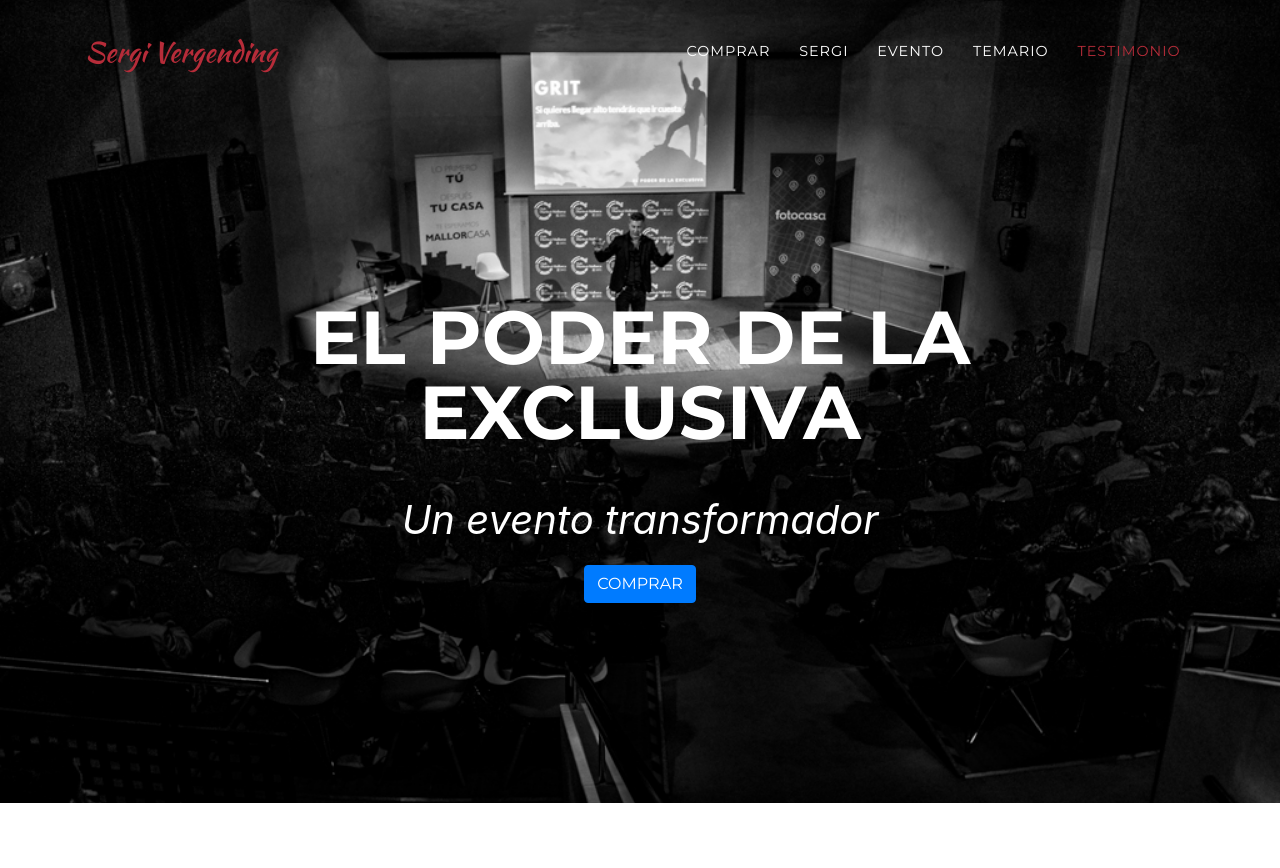
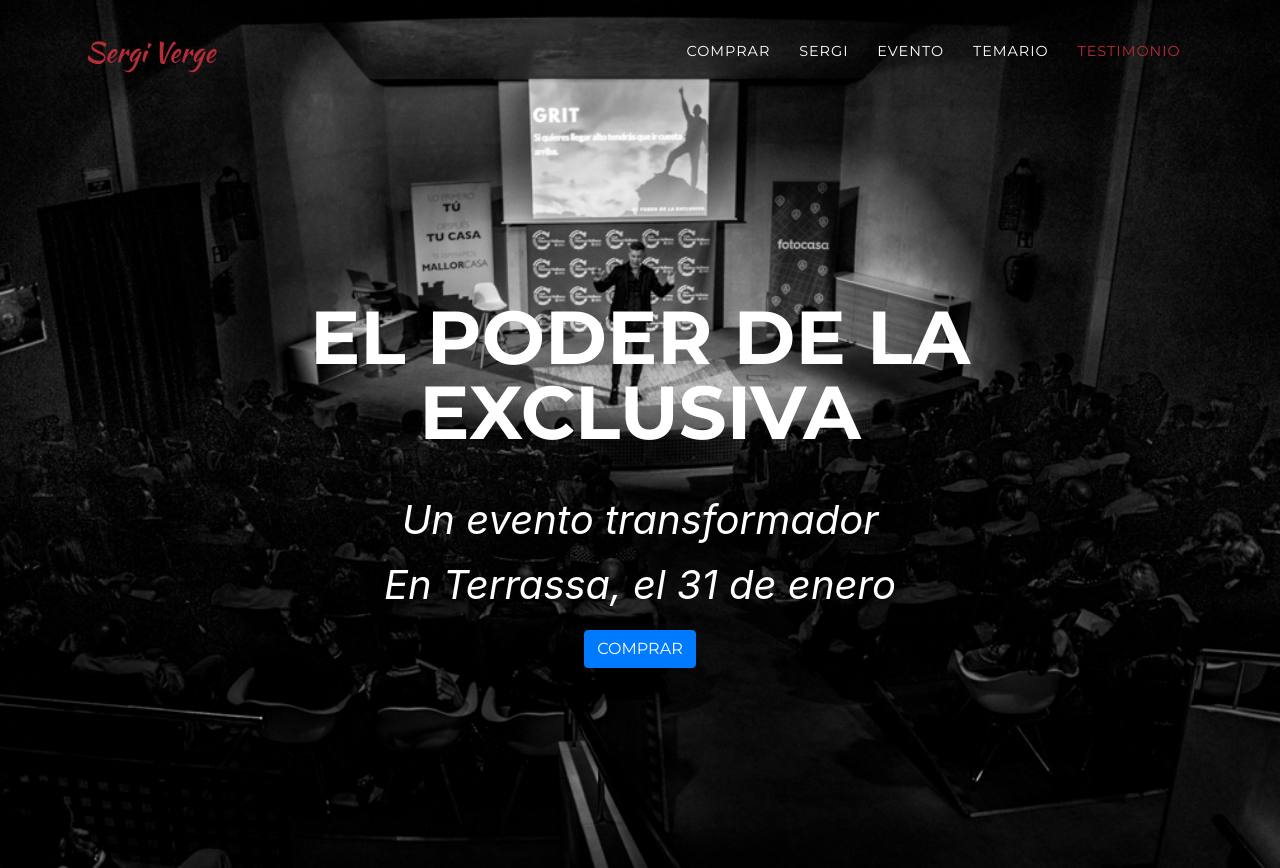
Before and after one commit to ThonyNava/landingpageEventSergi, a website with bundled scripts: page index.html in a window 1280 px wide. Shown: the top 868 px of the page. Built offline with nearby package versions, Linux system fonts and the light colour scheme; a web font is replaced by a local one.

Commit message:
Update index.html

```diff
--- a/index.html
+++ b/index.html
@@ -5,10 +5,10 @@
 
   <meta charset="utf-8">
   <meta name="viewport" content="width=device-width, initial-scale=1, shrink-to-fit=no">
-  <meta name="description" content="El poder de la exclusiva - Un evento transformador con Sergi Vergending">
-  <meta name="author" content="El poder de la exclusiva - Un evento transformador con Sergi Vergending">
+  <meta name="description" content="El poder de la exclusiva - Un evento transformador con Sergi Verge">
+  <meta name="author" content="El poder de la exclusiva - Un evento transformador con Sergi Verge">
 
-  <title>El poder de la exclusiva - Un evento transformador con Sergi Vergending</title>
+  <title>El poder de la exclusiva - Un evento transformador con Sergi Verge</title>
 
   <!-- Bootstrap core CSS -->
   <link href="vendor/bootstrap/css/bootstrap.min.css" rel="stylesheet">
@@ -30,7 +30,7 @@
   <!-- Navigation -->
   <nav class="navbar navbar-expand-lg navbar-dark fixed-top" id="mainNav">
     <div class="container">
-      <a class="navbar-brand js-scroll-trigger" href="#page-top">Sergi Vergending</a>
+      <a class="navbar-brand js-scroll-trigger" href="#page-top">Sergi Verge</a>
       <button class="navbar-toggler navbar-toggler-right" type="button" data-toggle="collapse" data-target="#navbarResponsive" aria-controls="navbarResponsive" aria-expanded="false" aria-label="Toggle navigation">
         Menu
         <i class="fas fa-bars"></i>
@@ -63,6 +63,7 @@
       <div class="intro-text">
         <div class="intro-heading text-uppercase">El poder de la exclusiva</div>
         <div class="intro-lead-in">Un evento transformador</div>
+        <div class="intro-lead-in">En Terrassa, el 31 de enero</div>
         <a class="btn btn-primary btn-xl text-uppercase js-scroll-trigger" href="#sergi">COMPRAR</a>
       </div>
     </div>
```
